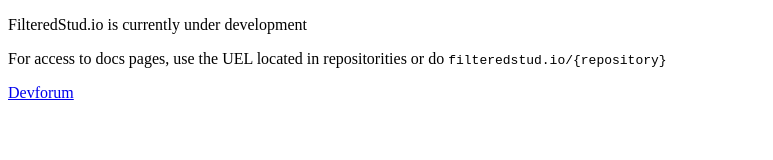
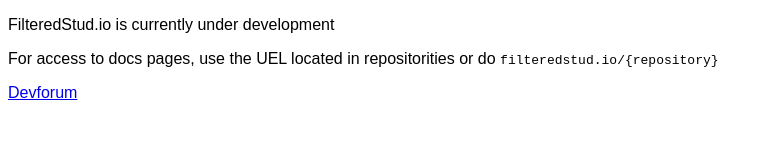
Before and after one commit to FilteredStudio/filteredstudio.github.io, a plain HTML site: page index.html in a window 1280 px wide. Shown: the whole page, without its empty margins (0-773 px from the left). Drawn offline with Linux system fonts and the light colour scheme.

Commit message:
Update index.html

```diff
--- a/index.html
+++ b/index.html
@@ -1,10 +1,19 @@
 <!DOCTYPE html>
 <head>
   <title>Placeholder</title>
+  <style>
+    p {
+      font-family: "Arial";
+    }
+
+    a {
+      font-family: "Arial";
+    }
+  </style>
 </head>
 <body>
   <p>FilteredStud.io is currently under development</p>
   <p>For access to docs pages, use the UEL located in repositorities or do <code>filteredstud.io/{repository}</code></p>
-  <span><a href="https://devforum.roblox.com/u/FilteredStudio">Devforum</a></span>
+  <a href="https://devforum.roblox.com/u/FilteredStudio">Devforum</a>
 </body>
 </html>
```
